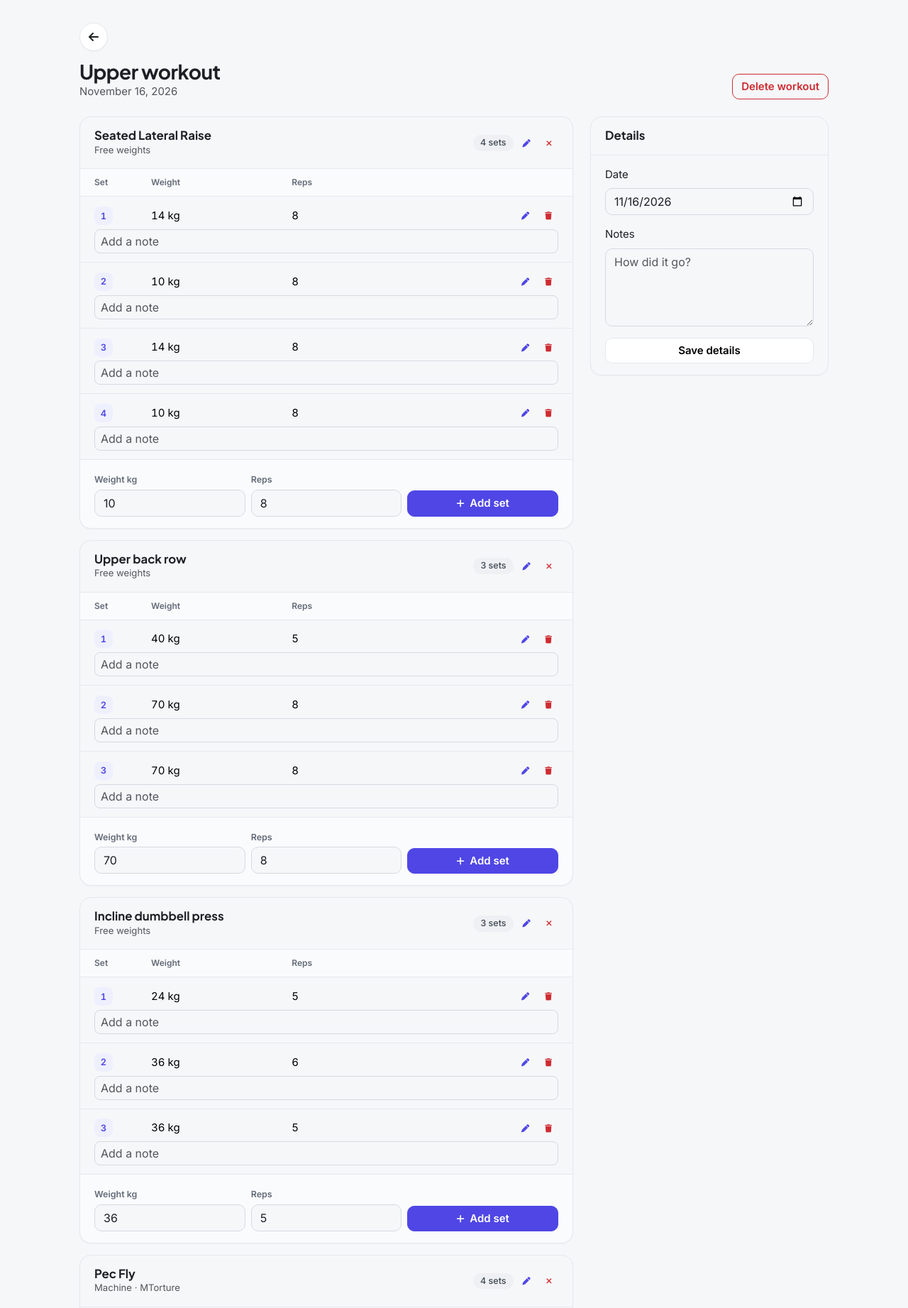
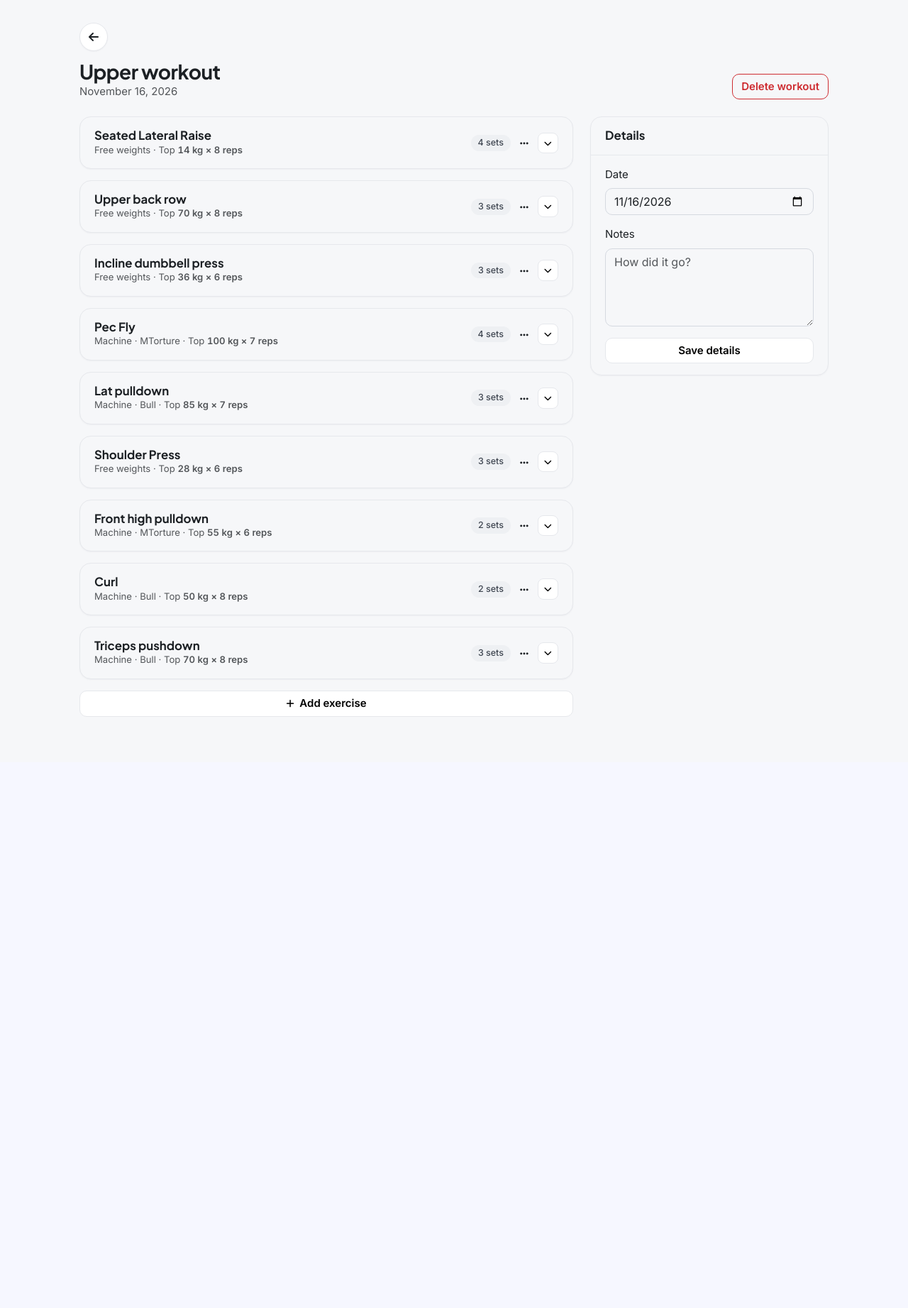
Before and after one commit to pqdesu/fitness_app, a Rails app: page /workout_logs/1 in a window 1280 px wide. Shown: the part 65-1908 px from the top of the page at 71% size. After the commit the page ends 1075 px from the top, so only its background shows below. Run offline with Rails 7, Linux system fonts and the light colour scheme; a user stored in the database is signed in; data comes from the database, SQL or seed files in the repository; style sheets or scripts are compiled from the project's sources; some libraries are stand-ins or nearby versions.

Commit message:
Fold logged exercises behind an arrow, and put edit and delete in ⋯ menus
- On a logged workout each exercise loads folded: its name, equipment, top
  set and set count, a ⋯ menu and a down arrow that opens its sets and the
  add-set form. fold_controller.js keeps a card open when saving a set
  refreshes the page in place (Turbo morph), and opens the card the
  address points to (#entry-12).
- Wherever something can be edited and deleted it sits in a ⋯ menu
  (ActionsMenuHelper): each set, each logged exercise, the split's header,
  each workout day card and each exercise on the Exercises page. Deleting
  is an × everywhere and still asks first.

Co-Authored-By: Claude Opus 5.5 <noreply@anthropic.com>

```diff
--- a/app/assets/stylesheets/application.scss
+++ b/app/assets/stylesheets/application.scss
@@ -28,6 +28,7 @@
 @import "components/cards";
 @import "components/lists";
 @import "components/list_toggle";
+@import "components/actions_menu";
 @import "pages/splits_cards";
 @import "components/tables";
 @import "components/timer";
--- /dev/null
+++ b/app/assets/stylesheets/components/_actions_menu.scss
@@ -0,0 +1,19 @@
+// The ⋯ menu (actions_menu): edit and delete behind one button
+.actions-menu {
+  .actions-toggle { color: $gray; font-size: 1rem; }
+  .actions-toggle:hover, .actions-toggle[aria-expanded="true"] { color: $blue; }
+
+  .dropdown-menu { min-width: 11rem; }
+  // A menu in a list of rows (.list-rows li) is not one of its rows
+  .dropdown-menu > li { display: block; padding: 0; border: 0; }
+  .dropdown-item {
+    display: flex;
+    align-items: center;
+    gap: .625rem;
+    min-height: 2.75rem;
+    font-weight: 500;
+    i { width: 1rem; text-align: center; }
+  }
+  // A delete is a button_to: its form must not add space around it
+  form { margin: 0; }
+}
--- a/app/assets/stylesheets/pages/_workout_log.scss
+++ b/app/assets/stylesheets/pages/_workout_log.scss
@@ -50,15 +50,9 @@
 // "Add set" stays on one line in its third of a 360px phone
 .set-form .btn { padding-left: .5rem; padding-right: .5rem; white-space: nowrap; }
 
-// On a touch screen the pen and the bin of a set (44px, like every button there: components/_layout)
-// sit apart, so a slip on one does not land on the other.
-@media (pointer: coarse) {
-  .set-actions { gap: .5rem; }
-}
-
 // On a phone the four columns of a set table share less than 370px: the number, weight and reps
 // columns give up side padding, and the weight and reps fields of a set being edited may narrow,
-// so the row being edited and the pen and bin of the other rows fit in the card together.
+// so the row being edited and the ⋯ of the other rows fit in the card together.
 @include media-breakpoint-down(sm) {
   .set-table {
     th, td { padding-left: .5rem; padding-right: .5rem; }
@@ -74,3 +68,9 @@
 @include media-breakpoint-up(lg) {
   .log-details { position: sticky; top: 5rem; }
 }
+
+// A logged exercise folds (workout_logs/show): the arrow turns when open, and a folded card has
+// no line under its header, as nothing follows it.
+.entry-toggle .fa-chevron-down { transition: transform .2s; }
+.entry-toggle[aria-expanded="true"] .fa-chevron-down { transform: rotate(180deg); }
+.entry-card .card-header:has(+ .collapse:not(.show)) { border-bottom: 0; }
--- /dev/null
+++ b/app/helpers/actions_menu_helper.rb
@@ -0,0 +1,29 @@
+# The ⋯ menu of a thing that can be edited and deleted (a set, a logged exercise, a split, a workout day,
+# an exercise of the catalogue): actions_menu with menu_link and menu_delete items.
+module ActionsMenuHelper
+  # The ⋯ button wherever something can be edited and deleted: it opens a menu of the items given in
+  # the block (menu_link, menu_delete). Fixed positioning lets the menu out of a scrolling table.
+  def actions_menu(name, &)
+    label = "Actions for #{name}"
+    toggle = tag.button(icon_tag("ellipsis"), type: "button", class: "btn btn-link btn-sm actions-toggle", title: label,
+                                              aria: { expanded: false, label: },
+                                              data: { bs_toggle: "dropdown", bs_popper_config: { strategy: "fixed" }.to_json })
+    tag.div(toggle + tag.ul(capture(&), class: "dropdown-menu dropdown-menu-end"), class: "dropdown actions-menu")
+  end
+
+  def menu_link(label, path, icon: "pen", **)
+    tag.li(link_to(safe_join([icon_tag(icon), label], " "), path, class: "dropdown-item", **))
+  end
+
+  # Deleting is an × everywhere, and asks first when confirm is given.
+  def menu_delete(label, path, confirm: nil, **)
+    form = { data: { turbo_confirm: confirm }.compact }
+    tag.li(button_to(path, method: :delete, class: "dropdown-item text-danger", form:, **) do
+      safe_join([icon_tag("xmark"), label], " ")
+    end)
+  end
+
+  def icon_tag(name)
+    tag.i(class: "fa-solid fa-#{name}", aria: { hidden: true })
+  end
+end
--- /dev/null
+++ b/app/javascript/controllers/fold_controller.js
@@ -0,0 +1,24 @@
+import { Controller } from "@hotwired/stimulus"
+
+// A card that folds (a Bootstrap collapse, the "panel", opened by the "toggle"), as each exercise of
+// a logged workout. Saving a set refreshes the page in place (Turbo morph), which would put back the
+// server's folded state: keep() keeps the card as the user left it. A card the address points to
+// (#entry-12, after adding a set or from "Added to this workout") opens when the page loads.
+export default class extends Controller {
+  static targets = ["panel", "toggle"]
+
+  connect() {
+    if (location.hash === `#${this.element.id}`) this.open()
+  }
+
+  keep(event) {
+    if (event.target !== this.panelTarget && event.target !== this.toggleTarget) return
+    if (["class", "aria-expanded", "style"].includes(event.detail.attributeName)) event.preventDefault()
+  }
+
+  open() {
+    this.panelTarget.classList.add("show")
+    this.toggleTarget.classList.remove("collapsed")
+    this.toggleTarget.setAttribute("aria-expanded", "true")
+  }
+}
--- a/app/views/workout_logs/show.html.erb
+++ b/app/views/workout_logs/show.html.erb
@@ -36,27 +36,38 @@
 
     <% @log_exercises.each do |entry| %>
       <% sets = entry.workout_sets.sort_by(&:set_number) %>
-      <div class="card entry-card" id="entry-<%= entry.id %>">
+      <% top = entry.top_set %>
+      <% panel_id = "entry-#{entry.id}-sets" %>
+      <%# Each exercise starts folded: its name, sets and heaviest set; the arrow opens its sets and
+          the add-set form (fold_controller.js keeps it open when a save refreshes the page). %>
+      <div class="card entry-card" id="entry-<%= entry.id %>" data-controller="fold" data-action="turbo:before-morph-attribute->fold#keep">
         <div class="card-header">
           <div>
             <h2><%= entry.name %></h2>
-            <p class="text-muted small mb-0"><%= entry.equipment_label %></p>
+            <p class="text-muted small mb-0"><%= entry.equipment_label %><% if top %>&nbsp;· <span class="text-nowrap">Top <span class="top-set"><%= weight_and_reps(top) %></span></span><% end %></p>
             <% if entry.notes.present? %><p class="entry-note small mb-0"><i class="fa-regular fa-note-sticky"></i> <%= entry.notes %></p><% end %>
           </div>
           <div class="entry-meta">
             <span class="chip"><%= pluralize(sets.size, "set") %></span>
-            <%= link_to edit_workout_log_exercise_path(entry), class: "btn btn-link btn-sm", "aria-label": "Edit #{entry.name}" do %><i class="fa-solid fa-pen"></i><% end %>
-            <%= button_to workout_log_exercise_path(entry), method: :delete, class: "btn btn-link btn-sm text-danger", "aria-label": "Remove #{entry.name} from this workout",
-                  form: { data: { turbo_confirm: "Remove #{entry.name} and its sets from this workout?" } } do %><i class="fa-solid fa-xmark"></i><% end %>
+            <%= actions_menu entry.name do %>
+              <%= menu_link "Edit", edit_workout_log_exercise_path(entry) %>
+              <%= menu_delete "Remove from workout", workout_log_exercise_path(entry), confirm: "Remove #{entry.name} and its sets from this workout?" %>
+            <% end %>
+            <button type="button" class="btn btn-light btn-sm entry-toggle" data-bs-toggle="collapse" data-bs-target="#<%= panel_id %>"
+                    aria-expanded="false" aria-controls="<%= panel_id %>" aria-label="Sets of <%= entry.name %>" data-fold-target="toggle">
+              <i class="fa-solid fa-chevron-down" aria-hidden="true"></i>
+            </button>
           </div>
         </div>
 
-        <% if sets.any? %>
-          <%= render "workout_sets/table", sets: sets %>
-        <% end %>
+        <div class="collapse" id="<%= panel_id %>" data-fold-target="panel">
+          <% if sets.any? %>
+            <%= render "workout_sets/table", sets: sets %>
+          <% end %>
 
-        <div class="card-footer">
-          <%= render "workout_sets/form", parent: entry, last_set: sets.last %>
+          <div class="card-footer">
+            <%= render "workout_sets/form", parent: entry, last_set: sets.last %>
+          </div>
         </div>
       </div>
     <% end %>
--- a/app/views/workout_sets/_set.html.erb
+++ b/app/views/workout_sets/_set.html.erb
@@ -1,5 +1,5 @@
 <%#
-  One recorded set, as a group of rows (a tbody) of a set table. The pen turns its weight and reps
+  One recorded set, as a group of rows (a tbody) of a set table. Edit (in its ⋯ menu) turns its weight and reps
   into fields, so a mistake is corrected in place instead of deleting the set. The note field is
   always there and saves when it is left or Enter is pressed. Locals: set, and optionally workout_exercise and date when the table is on an exercise's
   page, so saving or deleting returns there, on the same date.
@@ -24,11 +24,13 @@
             hidden: true, data: { row_edit_target: "field" } %>
     </td>
     <td class="text-end">
+      <%# Edit and delete behind the ⋯ menu. Deleting asks first: a set deleted by a slip at the gym is gone. %>
       <div class="set-actions" data-row-edit-target="view">
-        <button type="button" class="btn btn-link btn-sm" data-action="row-edit#edit" aria-label="Edit set <%= set.set_number %>"><i class="fa-solid fa-pen"></i></button>
-        <%# It asks first: the bin sits next to the pen, and a set deleted by a slip at the gym is gone. %>
-        <%= button_to set_path, method: :delete, class: "btn btn-link btn-sm text-danger", "aria-label": "Delete set #{set.set_number}",
-              form: { data: { turbo_confirm: "Delete set #{set.set_number}? #{weight_and_reps(set)}." } } do %><i class="fa-solid fa-trash"></i><% end %>
+        <%= actions_menu "set #{set.set_number}" do %>
+          <li><button type="button" class="dropdown-item" data-action="row-edit#edit"><i class="fa-solid fa-pen" aria-hidden="true"></i> Edit</button></li>
+          <%= menu_delete "Delete", set_path, aria: { label: "Delete set #{set.set_number}" },
+                confirm: "Delete set #{set.set_number}? #{weight_and_reps(set)}." %>
+        <% end %>
       </div>
       <%# The fields and buttons of the edit sit in other cells and belong to this form by its id. %>
       <%= form_with url: set_path, method: :patch, id: form_id, html: { hidden: true }, data: { row_edit_target: "form" } do %><% end %>
```
Also changed, not shown: app/views/exercises/index.html.erb (+4 -5 lines), app/views/splits/show.html.erb (+8 -6 lines), test/integration/exercises_flow_test.rb (+3 -0 lines), test/integration/logging_flow_test.rb (+14 -0 lines), test/integration/splits_flow_test.rb (+5 -0 lines).
